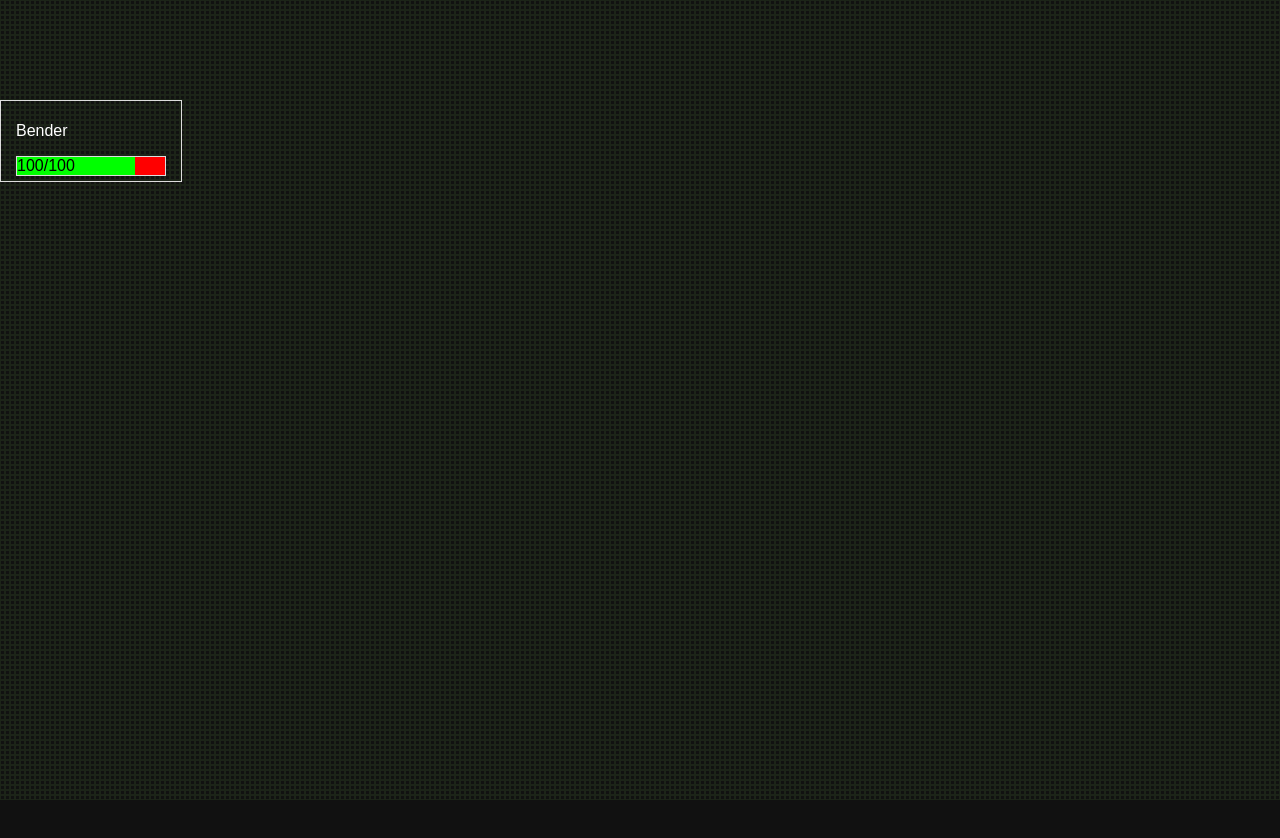
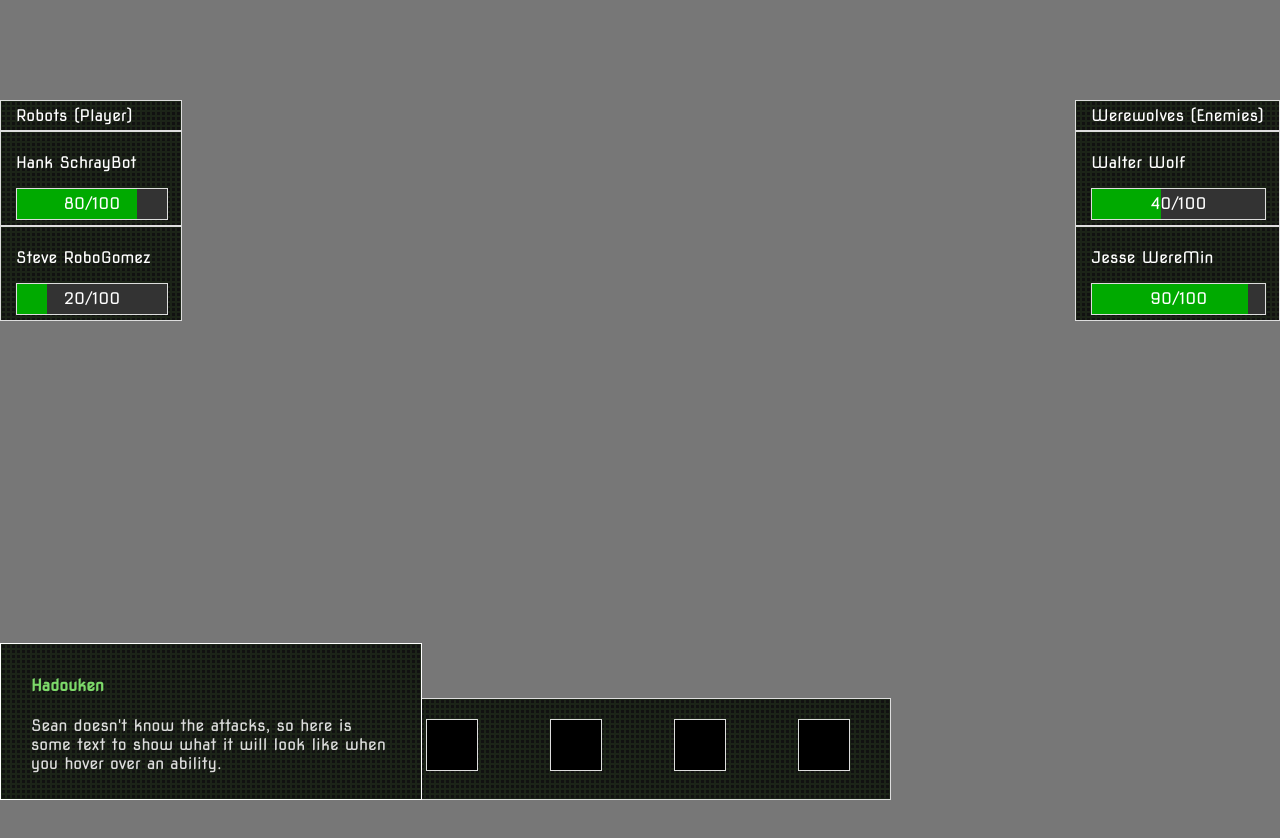
Before and after one commit to Circular-Studios/Spectral-Robot, a plain HTML site: page UI/ingameUI.html in a window 1280 px wide. Before the commit the page ends 800 px from the top, so only its background shows below. Drawn offline with Linux system fonts and the light colour scheme.

Commit message:
In game UI now displays characters health, abilities, and tooltips.

```diff
--- a/UI/ingameUI.html
+++ b/UI/ingameUI.html
@@ -11,19 +11,66 @@
 	<body>
 
 
-	<!-- Healthbar container -->
-	<div class="playerCharacter">
-		<div class="charName"><p>Bender</p></div>
-		<div class="healthContainer"><div class="healthbar">100/100</div></div>
+	<!-- Player container -->
+	<div class="characters">
+		<div class="players">
+			<div class="playerCharacter">
+				<div class="charName">Robots (Player)</div>
+			</div>
+			<div class="playerCharacter">
+				<div class="charName"><p>Hank SchrayBot</p></div>
+				<div class="healthContainer">
+					<div class="healthbar" style="width:80%"></div>
+					<div class="health">80/100</div>
+				</div>
+			</div>
+			<div class="playerCharacter">
+				<div class="charName"><p>Steve RoboGomez</p></div>
+				<div class="healthContainer">
+					<div class="healthbar" style="width:20%"></div>
+					<div class="health">20/100</div>
+				</div>
+			</div>
+		</div>
+		<div class="enemies">
+			<div class="enemyCharacter">
+				<div class="charName">Werewolves (Enemies)</div>
+			</div>
+			<div class="enemyCharacter">
+				<div class="charName"><p>Walter Wolf</p></div>
+				<div class="healthContainer">
+					<div class="healthbar" style="width:40%"></div>
+					<div class="health">40/100</div>
+				</div>
+
+			</div>
+			<div class="enemyCharacter">
+				<div class="charName"><p>Jesse WereMin</p></div>
+				<div class="healthContainer">
+					<div class="healthbar" style="width:90%"></div>
+					<div class="health">90/100</div>
+				</div>
+			</div>
+		</div>
 	</div>
 
-	<div class="healthchanger"></div>
+	<!-- Abilities at the bottom of the screen -->
+	<div class="fullWidthContainer">
+		<div class="abilities">
+			<div class="abilityBox"></div>
+			<div class="abilityBox"></div>
+			<div class="abilityBox"></div>
+			<div class="abilityBox"></div>
+		</div>
+	</div>
 
+	<!-- Tooltip Box -->
+	<div class="fullWidthContainer">
+		<div class="tooltipBox">
+			<h4 class="abilityName">Hadouken</h5>
+			<p class="abilityDescription">Sean doesn't know the attacks, so here is some text to show what it will look like when you hover over an ability.</p>
+		</div>
+	</div>
 
-	<script type="text/javascript">
-	$(function() {
-		$( ".healthchanger" ).slider();
-	});
-	</script>
 	</body>
 </html>
--- a/UI/ingame_style.css
+++ b/UI/ingame_style.css
@@ -1,14 +1,69 @@
+/*@author Sean Brennan*/
+/*@date 4/29/14*/
+/*@version 1.0*/
+
+/*embed fonts (in case of no internet connection)*/
+@font-face {
+    font-family:'Bank Gothic Md';
+    src: url('fonts/bgothm-webfont.eot');
+    src: url('fonts/bgothm-webfont.eot?#iefix') format('embedded-opentype'),
+         url('fonts/bgothm-webfont.woff') format('woff'),
+         url('fonts/bgothm-webfont.ttf') format('truetype'),
+         url('fonts/bgothm-webfont.svg#bankgothic_md_btmedium') format('svg');
+    font-weight:normal;
+    font-style:normal;
+}
+@font-face {
+    font-family:'Nova Square';
+    src: url('fonts/-webfont.eot');
+    src: url('fonts/novasquare-webfont.eot?#iefix') format('embedded-opentype'),
+         url('fonts/novasquare-webfont.woff') format('woff'),
+         url('fonts/novasquare-webfont.ttf') format('truetype'),
+         url('fonts/novasquare-webfont.svg#nova_squarebook') format('svg');
+    font-weight:normal;
+    font-style:normal;
+}
+
+/*
+html, body {
+	width: 100%; height: 100%;
+}
+*/
+
 body{
+	/* Take this background out when it goes to game, this is just for display purposes */
+	background-color: #777;
+	font-family: 'Nova Square', sans-serif;
+	/*
+	background-color:#111;
+	background-image:url('back_grid.png');
+	*/
+}
+
+/***** CHARACTER INFO BOXES *****/
+.characters {
+	margin-top: 100px;
+	display: block;
+}
+
+.playerCharacter, .enemyCharacter {
+	border: 1px solid #ddd;
+	display: block;
+	min-width: 150px;
+	max-width: 200px;
+	padding: 5px 15px;
 	background-color:#111;
 	background-image:url('back_grid.png');
 }
 
-.playerCharacter {
-	margin-top: 100px;
-	border: 1px solid #ddd;
-	display:inline-block;
-	min-width: 150px;
-	padding: 5px 15px;
+.players {
+	float: left;
+	display: block;
+}
+
+.enemies {
+	float: right;
+	display: block;
 }
 
 .charName {
@@ -16,12 +71,88 @@ body{
 }
 
 .healthContainer {
+	height: 30px;
+	width: 100%;
 	border: 1px solid #ddd;
-	background-color: #f00;
-
+	background-color: #333;
+	text-align: center;
+	color: #fff;
+	position: relative;
 }
 
 .healthBar {
-	width:80%;
-	background-color: #0f0;
+	background-color: #0a0;
 }
+
+.healthbar, .health {
+	height: 100%;
+	width: 100%;
+	position: absolute;
+	top: 0px;
+	left: 0px;
+}
+
+.health {
+	z-index: 10;
+	vertical-align: middle;
+	line-height: 30px;
+}
+/***** END CHARACTER BOXES *****/
+
+
+/***** ABILITY BOX *****/
+.fullWidthContainer {
+	width: 100%;
+	bottom: 0px;
+	position: fixed;
+}
+
+.abilities {
+	display: table;
+	bottom: 0px;
+
+	height: 100px;
+	width: 500px;
+	margin: 0 auto;
+
+	background-color:#111;
+	background-image:url('back_grid.png');
+
+	border: 1px solid #ddd;
+	vertical-align: middle;
+}
+
+.abilityBox {
+	display: inline-block;
+	margin: 20px 36px;
+	height: 50px;
+	width: 50px;
+	background-color: #000;
+	border: 1px solid #ddd;
+	text-align: center;
+}
+/***** END ABILITIES *****/
+
+
+/***** TOOLTIPS *****/
+.tooltipBox {
+	display: block;
+	width: 100%;
+	max-width: 360px;
+	height: 100%;
+
+	border: 1px solid #fff;
+
+	padding: 10px 30px;
+
+	background-color:#111;
+	background-image:url('back_grid.png');
+}
+
+.abilityName {
+	color: #7DD96A;
+}
+
+.abilityDescription {
+	color: #ddd;
+}
```
